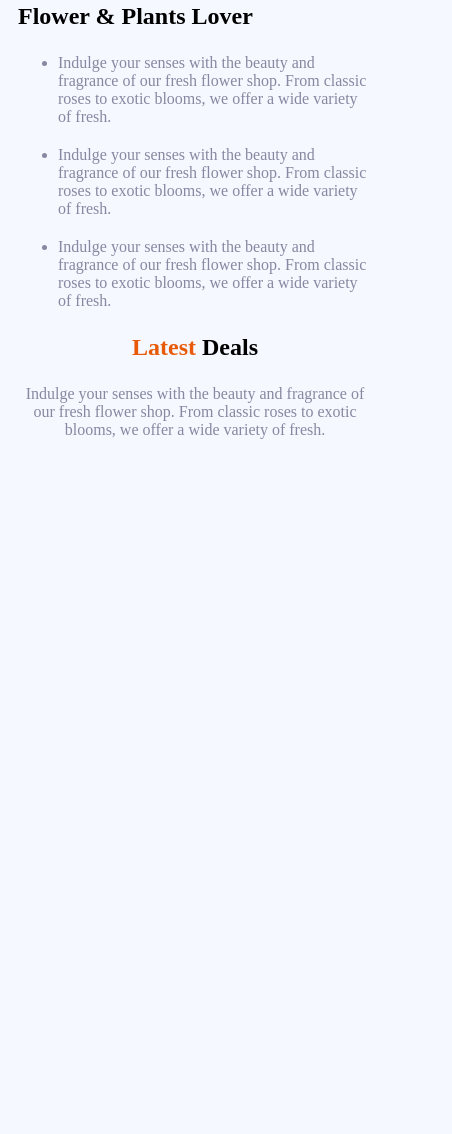
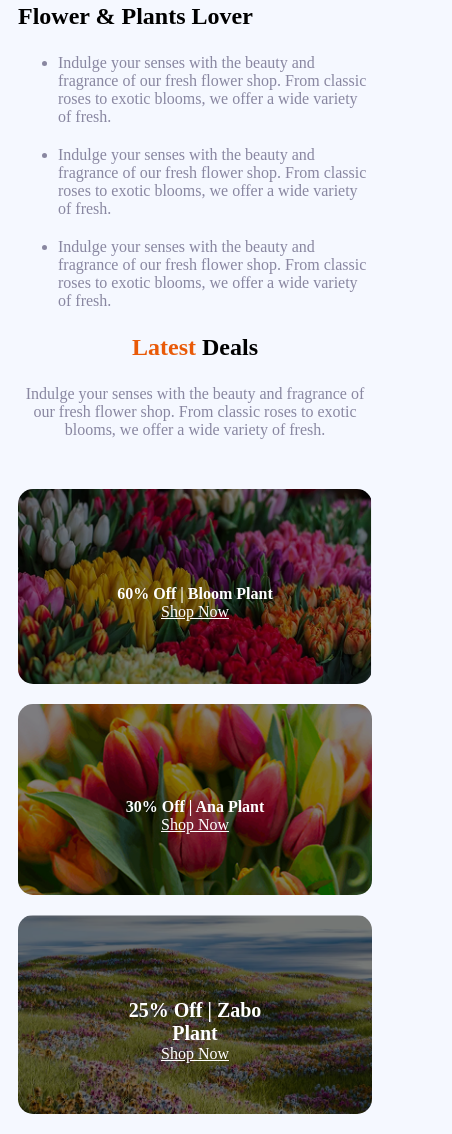
Before and after one commit to rifat028/assignment-2-rifat, a plain HTML site: page index.html in a window 390 px wide. Shown: the part 2715-3849 px from the top of the page, 452 px wide, since content can reach past the window. Before the commit the page ends 3170 px from the top, so only its background shows below. Drawn offline with Linux system fonts and the light colour scheme.

Commit message:
challange done

```diff
--- a/index.html
+++ b/index.html
@@ -86,7 +86,7 @@
     <section class="FPlovers">
         <div class="merge-pic">
             <img  class="shop-img" src="images/flower-store.png" alt="">
-            <img  class="badge" src="images/trusted-badge.png" alt="">
+            <img  class="badge hide" src="images/trusted-badge.png" alt="">
         </div>
         <div class="FPinfo">
             <p class="mid-size">Flower & Plants <spnar class="hide"><br></spnar>Lover</p>
@@ -101,6 +101,22 @@
         <p class=" mid-size center"><span class="red-text">Latest </span>Deals</p>
         <p class="normal-size light-text center padding ">Indulge your senses with the beauty and fragrance of our fresh flower shop. From classic roses to exotic blooms, we offer a wide variety of fresh.</p>
     </section>
+    <section class="photo-grid">
+        <div class="one-two">
+            <div class="container" id="one">
+                <img src="images/deal-bloom.png" alt="">
+                <p class="over-text"><span class="firstL">60% Off | Bloom Plant<br></span><span class="secondL">Shop Now</span></p>
+            </div>
+            <div class="container" id="two">
+                <img src="images/deal-ana.png" alt="">
+                <p class="over-text"><span class="firstL">30% Off | Ana  Plant<br></span><span class="secondL">Shop Now</span></p>
+            </div>
+        </div>
+        <div class="container" id="three">
+            <img src="images/deal-zabo.png" alt="">
+            <p class="over-text" id="text3"><span class="firstLn">25% Off | Zabo Plant<br></span><span class="secondLn">Shop Now</span></p>
+        </div>
+    </section>
 
 </body>
 </html>
--- a/style.css
+++ b/style.css
@@ -122,7 +122,57 @@ width: 100%;
 .shop-img {
     width: 100%;
 }
-
+.let-det{
+    margin-bottom: 150px;
+}
+.photo-grid{
+    margin: 150px;
+    display: grid;
+    max-width: 100%;
+    display: flex;
+    gap: 28px;
+}
+.one-two{
+    display: grid;
+    grid-template-rows: repeat(2, 1fr 1fr);
+    gap: 28px;
+}
+.firstL, .firstLn{
+    color: white;
+    font-size: 20 px;
+    font-weight: bold;
+}
+.secondL, .secondLn{
+    color: white;
+    font-size: 16px;
+    font-weight: 400;
+    text-decoration: underline;
+}
+.firstLn{
+    font-size: 40px;
+}
+.secondLn{
+    font-size: 28px;
+}
+.container{
+    position: relative;
+}
+.container img{
+    border-radius: 15px;
+    display: block;
+    width: 100%;
+    filter: brightness(0.5);
+}
+.over-text{
+    position: absolute;
+    top: 50%;
+    left: 50%;
+    text-align: center;
+    transform: translate(-50%, -50%);
+}
+#text3{
+    transform: translate(-50%, -350%);
+}
 @media screen and (max-width: 576px) {
     .hide{
         display: none;
@@ -173,5 +223,26 @@ width: 100%;
         margin: 0px 10px;
         display: block;
     }
+    .photo-grid{
+        margin: 0px 10px;
+    }
+    .firstLn {
+        font-size: 20px;
+    }
+    .secondLn {
+        font-size: 16px;
+    }
+    .container{
+        margin-bottom: 20px;
+    }
+    .let-det{
+        margin-bottom: 50px;
+    }
+    .one-two, .photo-grid{
+        display: block;
+    }
+    #text3{
+        transform: translate(-50%, -50%);
+    }
 
 }
```
